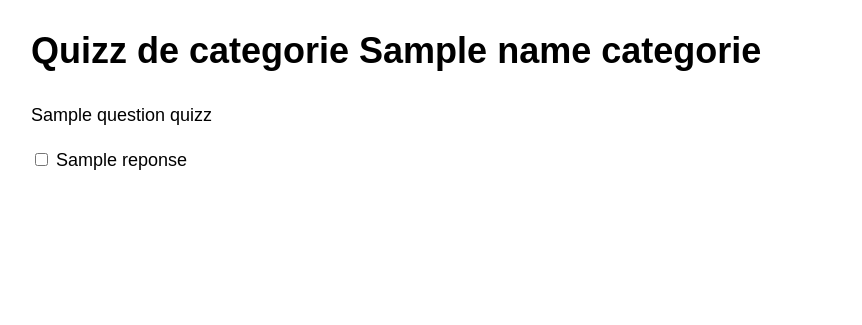
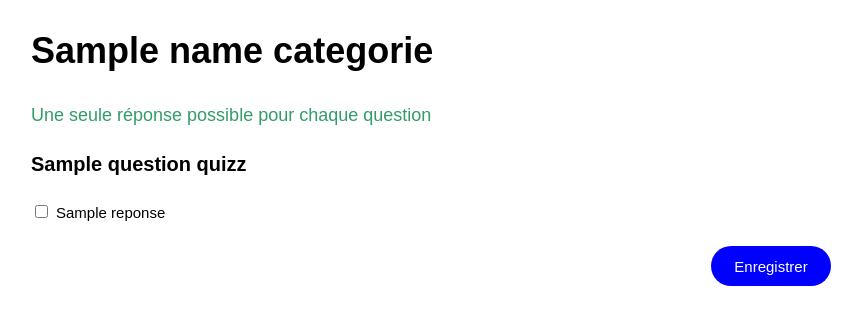
Before and after one commit to sajjad-jafari97/my_quiz, a Symfony app: template my_projet/templates/quizz/index.html.twig in a window 1280 px wide. Shown: the top 325 px of the page, without its empty margins (209-1071 px from the left). Run offline with Twig, Linux system fonts and the light colour scheme; the template is opened without the code that fills it: most values are stand-ins (such as "Sample title", 1, 10 or a date in 2020); some libraries are stand-ins or nearby versions.

Commit message:
add:Quizz et réponses

```diff
--- a/my_projet/src/Entity/Reponse.php
+++ b/my_projet/src/Entity/Reponse.php
@@ -14,7 +14,7 @@ class Reponse
     private ?int $id = null;
 
     #[ORM\Column]
-    private ?int $id_question = null;
+    public ?int $id_question = null;
 
     #[ORM\Column(length: 255)]
     private ?string $reponse = null;
--- a/my_projet/templates/quizz/index.html.twig
+++ b/my_projet/templates/quizz/index.html.twig
@@ -6,19 +6,55 @@
 <style>
     .example-wrapper { margin: 1em auto; max-width: 800px; width: 95%; font: 18px/1.5 sans-serif; }
     .example-wrapper code { background: #F5F5F5; padding: 2px 6px; }
+
+    .question{
+        font-size:20px;
+        font-weight:bold;
+
+    }
+    .reponse{
+        font-size:15px;
+    }
+    .button{
+        background:blue;
+        color:white;
+        border:none;
+        width:120px;
+        height:40px;
+        font-size:15px;
+        border-radius:20px;
+        margin-top:20px;
+        float:right;
+        cursor: pointer;
+        transition:0.5s;
+    }
+    .button:hover{
+        width:140px;
+        height:50px;
+        font-size:20px;
+        cursu
+    }
+    .condition{
+        color:#329D68;
+    }
 </style>
 
 <div class="example-wrapper">
-    <h1>Quizz de categorie {{ nameCategorie }}</h1>
-
+    <h1>{{ nameCategorie }}</h1>
+    <p class="condition">Une seule réponse possible pour chaque question</p>
     <form method="get">
     {% for questions in questionQuizz %}
-    <p>{{questions.question}}</p>
+    <p class="question">{{questions.question}}</p>
     {% for reponses in reponsesQuizz %}
+
+    {% if reponses.id_question == questions.id %}
     <input type="checkbox" name="">
-    <label>{{reponses.reponse}}</label>
+    <label class="reponse">{{reponses.reponse}}</label></br>
+
+    {% endif %}
     {% endfor %}
     {% endfor %}
+    <input type="button" value="Enregistrer" class="button">
     </form>
 
 </div>
```
Also changed, not shown: my_projet/src/Controller/QuizzController.php (+11 -8 lines), my_projet/src/Controller/ReponseController.php (added, +20 -0 lines), my_projet/templates/reponse/index.html.twig (added, +20 -0 lines).
